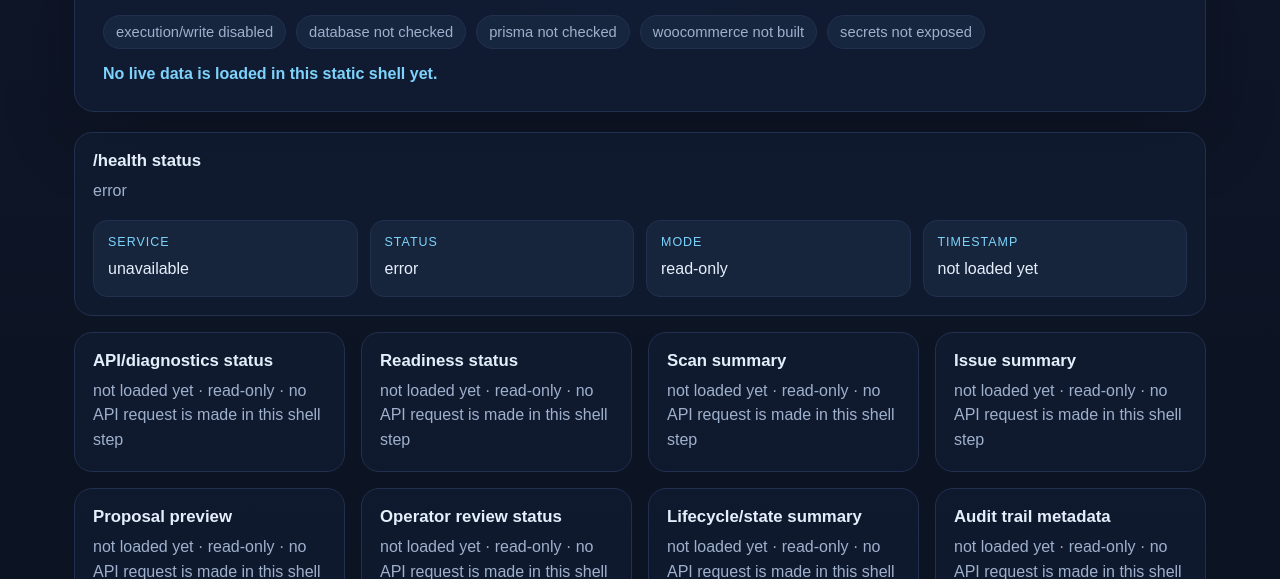
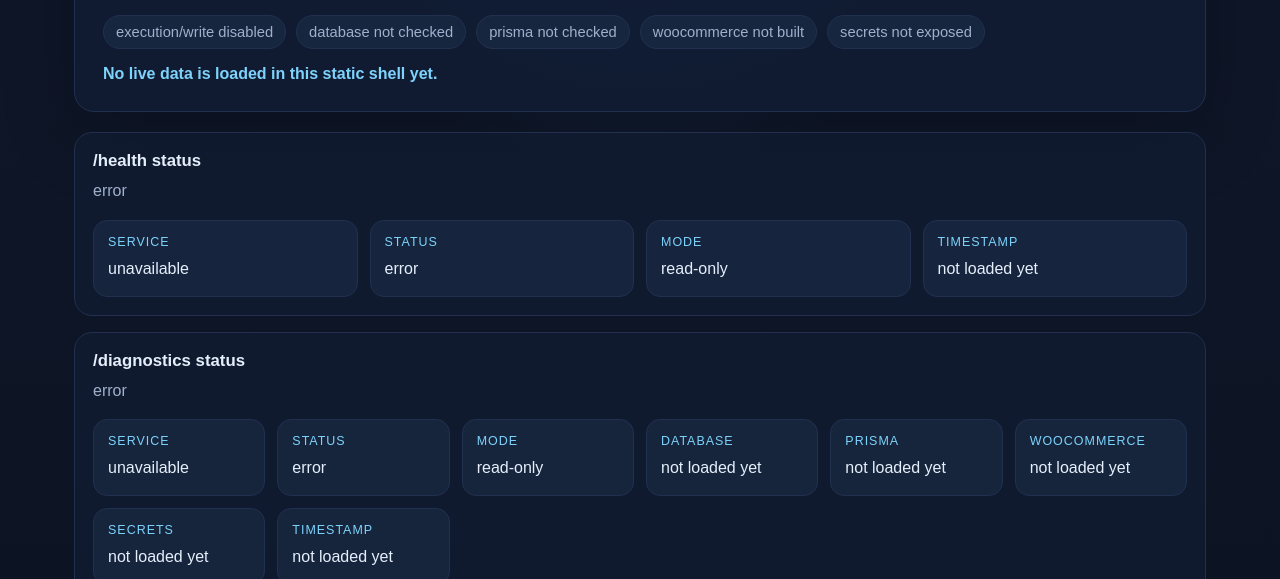
Before and after one commit to Xiaano/sam-mvp, a website: page apps/web/public/index.html in a window 1280 px wide. Shown: the part 221-800 px from the top of the page. Drawn offline with Linux system fonts and the light colour scheme; no server answers.

Commit message:
feat: add read-only diagnostics status fetch

```diff
--- a/apps/web/public/app.js
+++ b/apps/web/public/app.js
@@ -5,6 +5,15 @@ document.addEventListener("DOMContentLoaded", () => {
   const healthStatus = document.getElementById("health-status");
   const healthMode = document.getElementById("health-mode");
   const healthTimestamp = document.getElementById("health-timestamp");
+  const diagnosticsState = document.getElementById("diagnostics-state");
+  const diagnosticsService = document.getElementById("diagnostics-service");
+  const diagnosticsStatus = document.getElementById("diagnostics-status");
+  const diagnosticsMode = document.getElementById("diagnostics-mode");
+  const diagnosticsDatabase = document.getElementById("diagnostics-database");
+  const diagnosticsPrisma = document.getElementById("diagnostics-prisma");
+  const diagnosticsWoocommerce = document.getElementById("diagnostics-woocommerce");
+  const diagnosticsSecrets = document.getElementById("diagnostics-secrets");
+  const diagnosticsTimestamp = document.getElementById("diagnostics-timestamp");
   const apiBaseUrl = "http://localhost:3000";
 
   document.body.setAttribute("data-shell-state", "loaded");
@@ -23,7 +32,12 @@ document.addEventListener("DOMContentLoaded", () => {
     healthState.textContent = "loading";
   }
 
+  if (diagnosticsState) {
+    diagnosticsState.textContent = "loading";
+  }
+
   void loadHealth();
+  void loadDiagnostics();
 
   async function loadHealth() {
     try {
@@ -50,6 +64,39 @@ document.addEventListener("DOMContentLoaded", () => {
     }
   }
 
+  async function loadDiagnostics() {
+    try {
+      const response = await fetch(new URL("/diagnostics", apiBaseUrl));
+
+      if (!response.ok) {
+        throw new Error(`HTTP ${response.status}`);
+      }
+
+      const payload = await response.json();
+      renderDiagnostics({
+        service: payload.service ?? "not loaded yet",
+        status: payload.status ?? "not loaded yet",
+        mode: payload.mode ?? "not loaded yet",
+        database: payload.database ?? "not loaded yet",
+        prisma: payload.prisma ?? "not loaded yet",
+        woocommerce: payload.woocommerce ?? "not loaded yet",
+        secrets: payload.secrets ?? "not loaded yet",
+        timestamp: payload.timestamp ?? "not loaded yet",
+      });
+    } catch {
+      renderDiagnostics({
+        service: "unavailable",
+        status: "error",
+        mode: "read-only",
+        database: "not loaded yet",
+        prisma: "not loaded yet",
+        woocommerce: "not loaded yet",
+        secrets: "not loaded yet",
+        timestamp: "not loaded yet",
+      });
+    }
+  }
+
   function renderHealth({ service, status, mode, timestamp }) {
     if (healthState) {
       healthState.textContent = `${status}`;
@@ -71,4 +118,51 @@ document.addEventListener("DOMContentLoaded", () => {
       healthTimestamp.textContent = timestamp;
     }
   }
+
+  function renderDiagnostics({
+    service,
+    status,
+    mode,
+    database,
+    prisma,
+    woocommerce,
+    secrets,
+    timestamp,
+  }) {
+    if (diagnosticsState) {
+      diagnosticsState.textContent = `${status}`;
+    }
+
+    if (diagnosticsService) {
+      diagnosticsService.textContent = service;
+    }
+
+    if (diagnosticsStatus) {
+      diagnosticsStatus.textContent = status;
+    }
+
+    if (diagnosticsMode) {
+      diagnosticsMode.textContent = mode;
+    }
+
+    if (diagnosticsDatabase) {
+      diagnosticsDatabase.textContent = database;
+    }
+
+    if (diagnosticsPrisma) {
+      diagnosticsPrisma.textContent = prisma;
+    }
+
+    if (diagnosticsWoocommerce) {
+      diagnosticsWoocommerce.textContent = woocommerce;
+    }
+
+    if (diagnosticsSecrets) {
+      diagnosticsSecrets.textContent = secrets;
+    }
+
+    if (diagnosticsTimestamp) {
+      diagnosticsTimestamp.textContent = timestamp;
+    }
+  }
 });
--- a/apps/web/public/index.html
+++ b/apps/web/public/index.html
@@ -48,10 +48,46 @@
             </div>
           </dl>
         </article>
-        <article>
-          <h2>API/diagnostics status</h2>
-          <p class="slot-state">not loaded yet · read-only · no API request is made in this shell step</p>
+
+        <article class="primary">
+          <h2>/diagnostics status</h2>
+          <p class="slot-state" id="diagnostics-state">loading</p>
+          <dl class="status-grid">
+            <div>
+              <dt>service</dt>
+              <dd id="diagnostics-service">not loaded yet</dd>
+            </div>
+            <div>
+              <dt>status</dt>
+              <dd id="diagnostics-status">not loaded yet</dd>
+            </div>
+            <div>
+              <dt>mode</dt>
+              <dd id="diagnostics-mode">not loaded yet</dd>
+            </div>
+            <div>
+              <dt>database</dt>
+              <dd id="diagnostics-database">not loaded yet</dd>
+            </div>
+            <div>
+              <dt>prisma</dt>
+              <dd id="diagnostics-prisma">not loaded yet</dd>
+            </div>
+            <div>
+              <dt>woocommerce</dt>
+              <dd id="diagnostics-woocommerce">not loaded yet</dd>
+            </div>
+            <div>
+              <dt>secrets</dt>
+              <dd id="diagnostics-secrets">not loaded yet</dd>
+            </div>
+            <div>
+              <dt>timestamp</dt>
+              <dd id="diagnostics-timestamp">not loaded yet</dd>
+            </div>
+          </dl>
         </article>
+
         <article>
           <h2>Readiness status</h2>
           <p class="slot-state">not loaded yet · read-only · no API request is made in this shell step</p>
```
